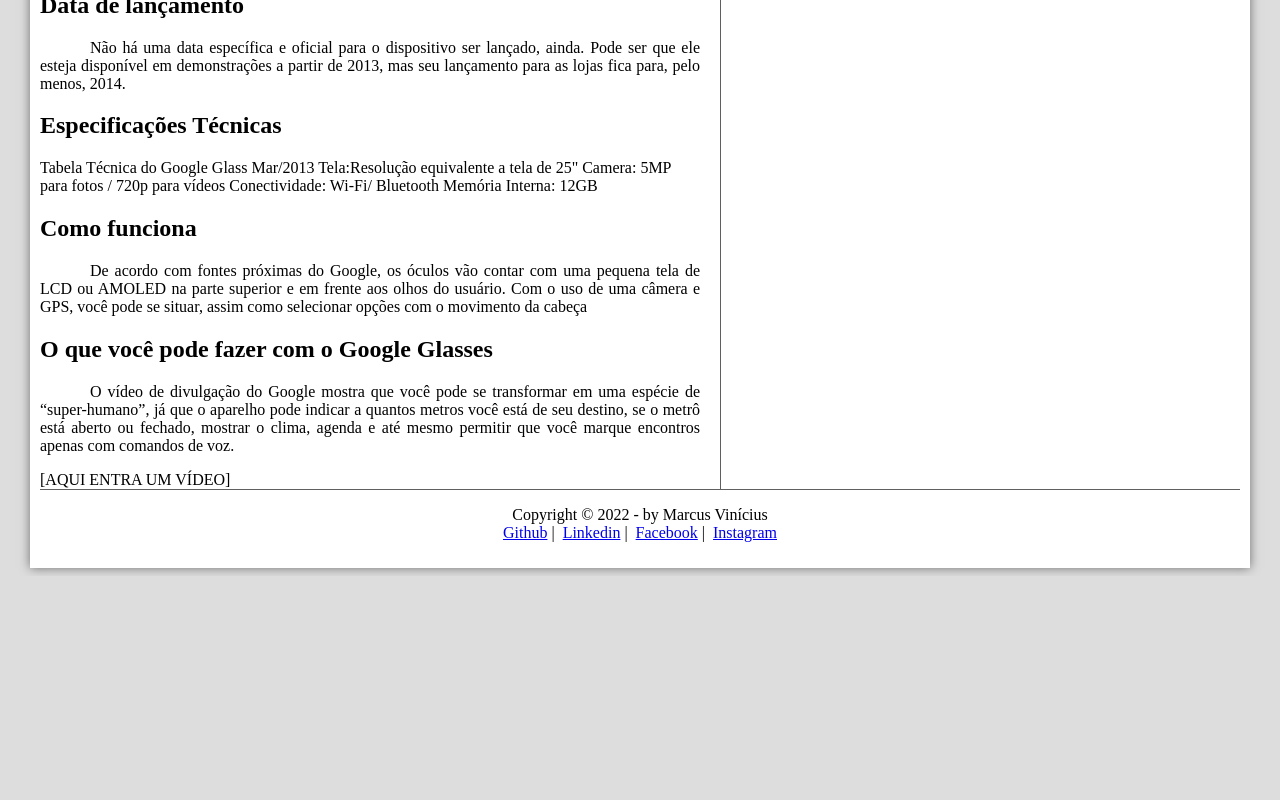
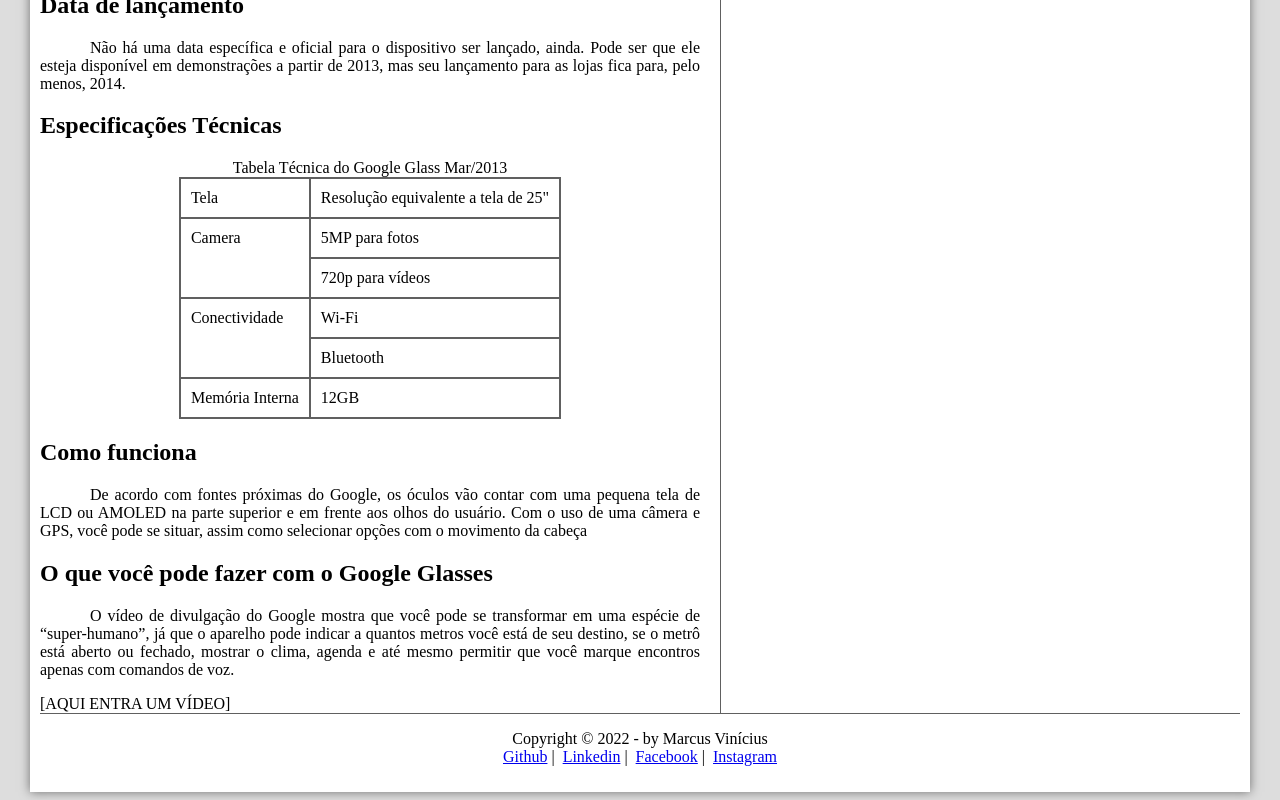
Before and after one commit to marcusviniciusmo/Google_Glass_HTML5_CSS3_JavaScript, a React (Create React App) app in the folder frontend/: page / in a window 1280 px wide. Shown: the part 927-1727 px from the top of the page. Before the commit the page ends 1503 px from the top, so only its background shows below. Built offline with nearby package versions, Linux system fonts and the light colour scheme.

Commit message:
Aula 19 - Tabelas em HTML

```diff
--- a/frontend/src/views/Home/index.tsx
+++ b/frontend/src/views/Home/index.tsx
@@ -43,12 +43,37 @@
                 </p>
 
                 <h1>Especificações Técnicas</h1>
-                Tabela Técnica do Google Glass Mar/2013
 
-                Tela:Resolução equivalente a tela de 25"
-                Camera: 5MP para fotos / 720p para vídeos
-                Conectividade: Wi-Fi/ Bluetooth
-                Memória Interna: 12GB
+                <table className="tabelaEspecificacoes">
+                    <caption>Tabela Técnica do Google Glass Mar/2013</caption>
+
+                    <tr>
+                        <td>Tela</td>
+                        <td>Resolução equivalente a tela de 25"</td>
+                    </tr>
+                    <tr>
+                        <td rowSpan={2}>Camera</td>
+                        <td>5MP para fotos</td>
+                    </tr>
+                    <tr>
+                        <td>
+                            720p para vídeos
+                        </td>
+                    </tr>
+                    <tr>
+                        <td rowSpan={2}>Conectividade</td>
+                        <td>Wi-Fi</td>
+                    </tr>
+                    <tr>
+                        <td>
+                            Bluetooth
+                        </td>
+                    </tr>
+                    <tr>
+                        <td>Memória Interna</td>
+                        <td>12GB</td>
+                    </tr>
+                </table>
 
                 <h1>Como funciona</h1>
                 <p>
@@ -92,7 +117,7 @@
 
             <footer className="rodape">
                 <p>
-                    Copyright &copy; {GetCurrentYear()} - by Marcus Vinícius <br/>
+                    Copyright &copy; {GetCurrentYear()} - by Marcus Vinícius <br />
                     <a href="https://github.com/marcusviniciusmo"
                         target={'_blank'} rel="noreferrer">Github</a> | &nbsp;
                     <a href="https://www.linkedin.com/in/marcus-viniciusmo/"
--- a/frontend/src/views/Home/styles.css
+++ b/frontend/src/views/Home/styles.css
@@ -38,6 +38,19 @@
     padding-right: 20px;
 }
 
+table.tabelaEspecificacoes {
+    border: 1px solid #606060;
+    border-spacing: 0px;
+    margin-left: auto;
+    margin-right: auto;
+}
+
+table.tabelaEspecificacoes td {
+    border: 1px solid #606060;
+    padding: 10px;
+    vertical-align: top;
+}
+
 /* Formatação do Aside */
 
 aside.lateral {
```
